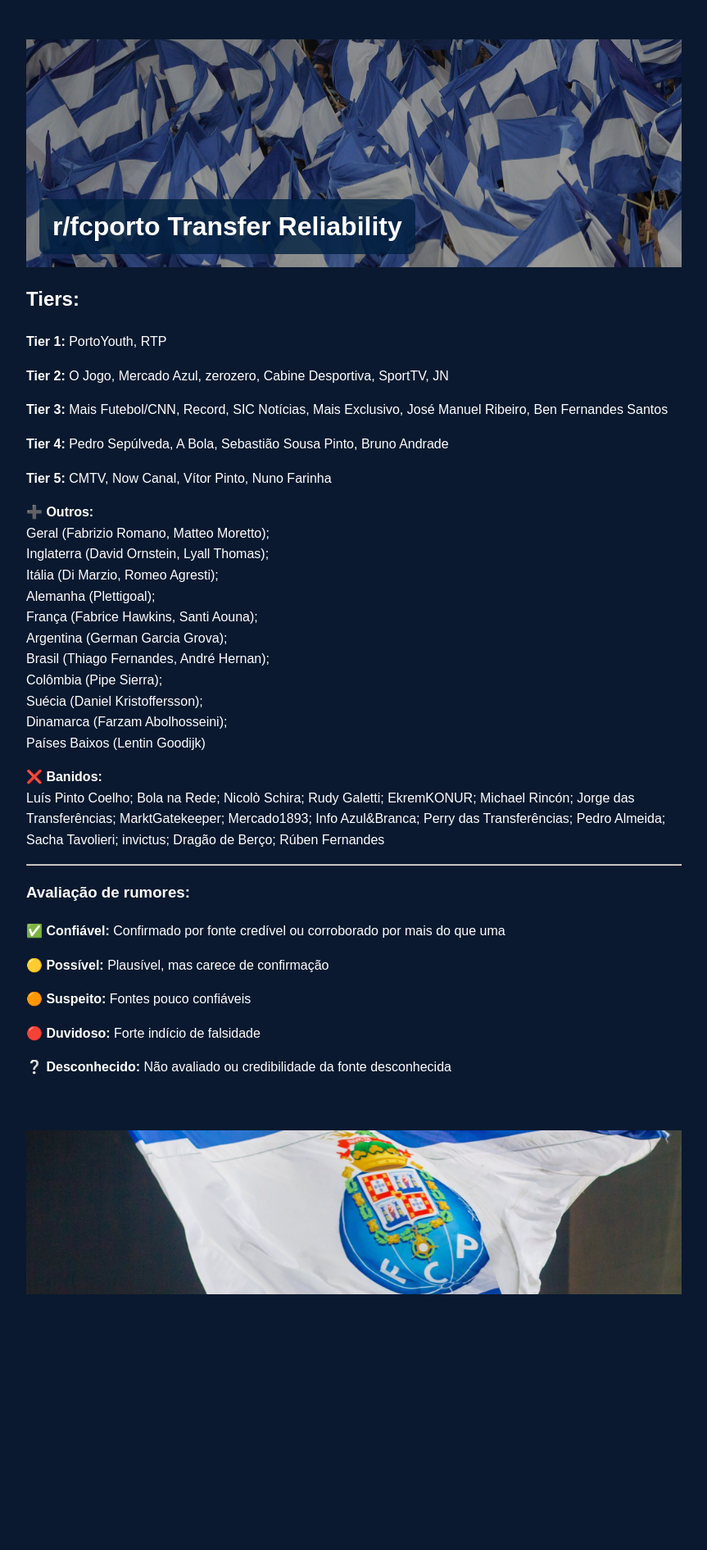
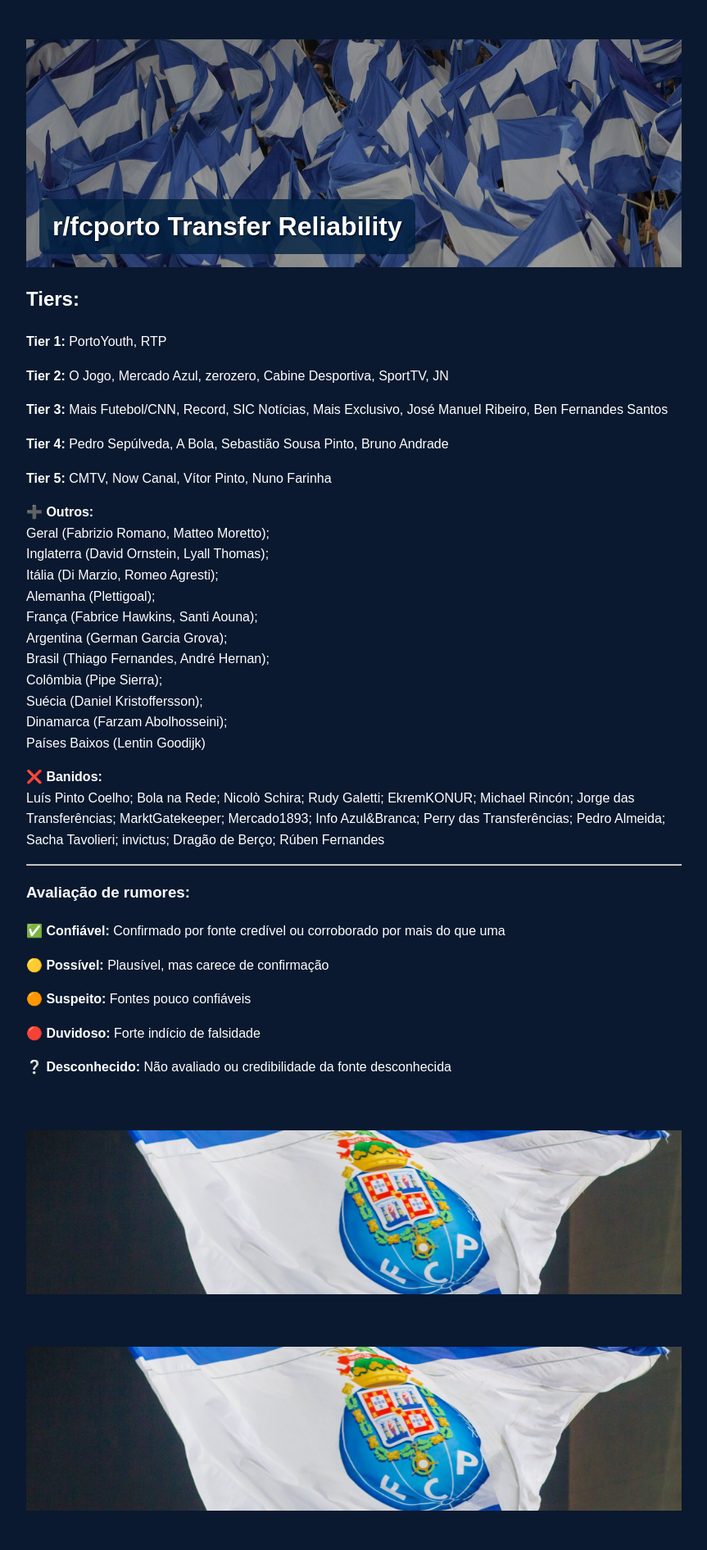
Before and after one commit to Azrial1739/teste-transfer, a Jekyll site: the page built from index.md, in a window 1280 px wide. Shown: the whole page at 82% size, without its empty margins (208-1071 px from the left). Built offline with Jekyll 4.4.1, drawn with Linux system fonts in a browser that asks for light colours; before the commit the page ends 1627 px from its top, so only the background shows below that.

Commit message:
Update default.html

```diff
--- a/_layouts/default.html
+++ b/_layouts/default.html
@@ -3,7 +3,9 @@
 <head>
   <meta charset="UTF-8">
   <meta name="viewport" content="width=device-width, initial-scale=1">
+
   <title>{{ page.title | default: site.title }}</title>
+
   <style>
     body {
       background-color: #0a192f;
@@ -14,6 +16,7 @@
       padding: 1rem;
       line-height: 1.6;
     }
+
     a { color: #00bfff; }
     h1, h2, h3 { color: #fff; }
 
@@ -48,13 +51,21 @@
       bottom: 1rem;
       z-index: 2;
       margin: 0;
+      font-size: 2rem;
+      font-weight: bold;
+      max-width: 90%;
+      box-sizing: border-box;
+      text-shadow:
+        1px 1px 2px rgba(0,0,0,0.8);
     }
+
     .footer-banner {
       background-image: url('{{ site.baseurl }}/images/bottom.jpg');
       background-size: cover;
       background-position: center 35%;
       height: 200px;
       margin-top: 4rem;
+      position: relative;
     }
 
     .footer-overlay {
@@ -69,6 +80,25 @@
       z-index: 2;
       margin: 0;
     }
+
+    @media (max-width: 600px) {
+      .banner {
+        height: 120px;
+        padding: 2rem 1rem;
+        background-position: center 30%;
+      }
+      .banner-text {
+        font-size: 1.3rem;
+        left: 0.5rem;
+        bottom: 0.5rem;
+        padding: 0.3rem 0.6rem;
+      }
+
+      .footer-banner {
+        height: 120px;
+        background-position: center 25%;
+      }
+    }
   </style>
 </head>
 <body>
@@ -80,5 +110,10 @@
   <main>
     {{ content }}
   </main>
+
+  <footer class="footer-banner">
+    <div class="footer-overlay"></div>
+    </p>
+  </footer>
 </body>
 </html>
```
Lines whose indentation alone changed are shown as unchanged.
